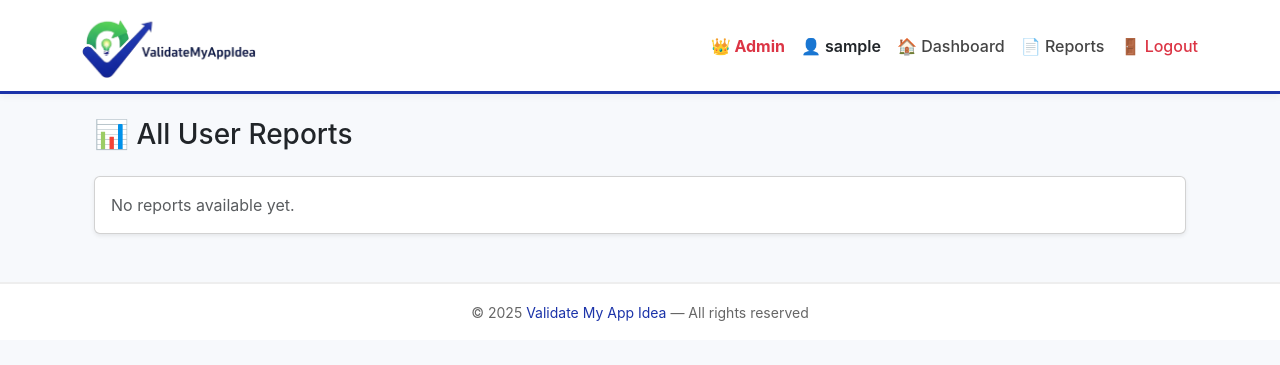
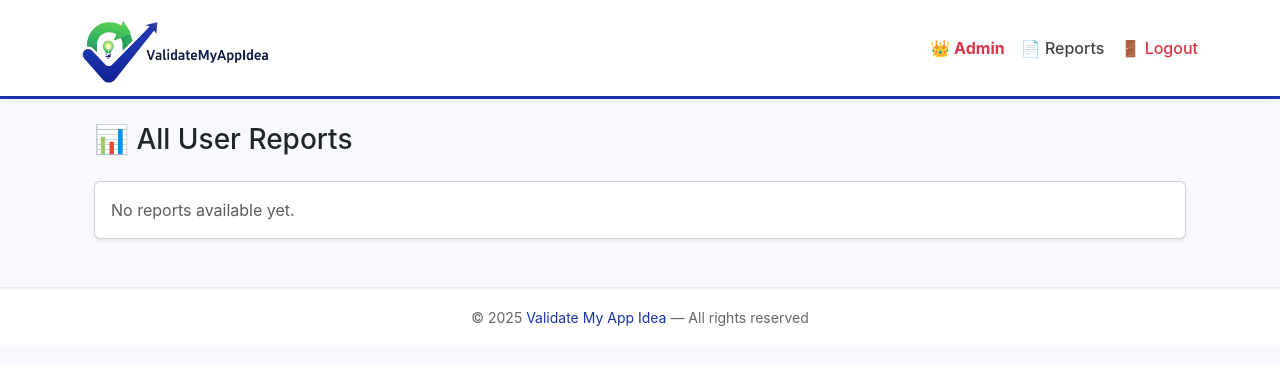
Before and after one commit to salman2038/validate-my-app-idea, a Flask app: page /admin/reports in a window 1280 px wide. Shown: the top 365 px of the page. Run offline with Flask 3, Linux system fonts and the light colour scheme; a user stored in the database is signed in; data comes from the database, SQL or seed files in the repository; data that the repository does not hold is empty; parts of the project's set-up code (start-up, migrations or seed data) failed here and were passed over; some libraries are stand-ins or nearby versions.

Commit message:
revert base.html

```diff
--- a/templates/base.html
+++ b/templates/base.html
@@ -34,8 +34,8 @@
       color: var(--primary-color);
     }
     .navbar-brand img {
-      height: 65px;
-      width: auto;
+      height: 70px;
+      width: 100%;
     }
 
     .navbar-nav .nav-link {
@@ -154,49 +154,30 @@
 </head>
 
 <body>
-  <!-- 🔹 Global Navbar -->
   <nav class="navbar navbar-light mb-4">
     <div class="container d-flex justify-content-between align-items-center">
-      <!-- Left: Logo -->
-      <a class="navbar-brand" href="{{ url_for('home') }}">
+      <a class="navbar-brand" href="{{ url_for('step1') }}">
         <img src="{{ url_for('static', filename='images/logo.png') }}" alt="App Logo">
       </a>
 
-      <!-- Right: Auth/User Controls -->
-      <ul class="navbar-nav flex-row align-items-center">
       {% if session.get('user_email') %}
+      <ul class="navbar-nav flex-row">
         {% if session.get('role') == 'admin' %}
         <li class="nav-item me-3">
           <a class="nav-link fw-bold text-danger" href="{{ url_for('admin_dashboard') }}">👑 Admin</a>
         </li>
         {% endif %}
-
-          <li class="nav-item me-3">
-            <span class="nav-link fw-semibold text-dark">👤 {{ session.get('user_name', session.get('user_email')) }}</span>
-          </li>
-          <li class="nav-item me-3">
-            <a class="nav-link" href="{{ url_for('dashboard') }}">🏠 Dashboard</a>
-          </li>
         <li class="nav-item me-3">
           <a class="nav-link" href="{{ url_for('reports') }}">📄 Reports</a>
         </li>
         <li class="nav-item">
           <a class="nav-link text-danger" href="{{ url_for('logout') }}">🚪 Logout</a>
         </li>
-
-        {% else %}
-          <li class="nav-item me-2">
-            <a class="btn btn-primary btn-sm" href="{{ url_for('login') }}">Login</a>
-          </li>
-          <li class="nav-item">
-            <a class="btn btn-outline-primary btn-sm" href="{{ url_for('register') }}">Sign Up</a>
-          </li>
+      </ul>
       {% endif %}
-      </ul>
     </div>
   </nav>
 
-  <!-- 🔹 Page Content -->
   <div class="container mb-5">
     {% if show_stepper %}
     <!-- Stepper progress bar -->
@@ -219,7 +200,6 @@
     {% block content %}{% endblock %}
   </div>
 
-  <!-- 🔹 Footer -->
   <footer class="text-center py-3">
     <small>© {{ 2025 }} <a href="https://validatemyappidea.com">Validate My App Idea</a> — All rights reserved</small>
   </footer>
```
Lines whose indentation alone changed are shown as unchanged.
